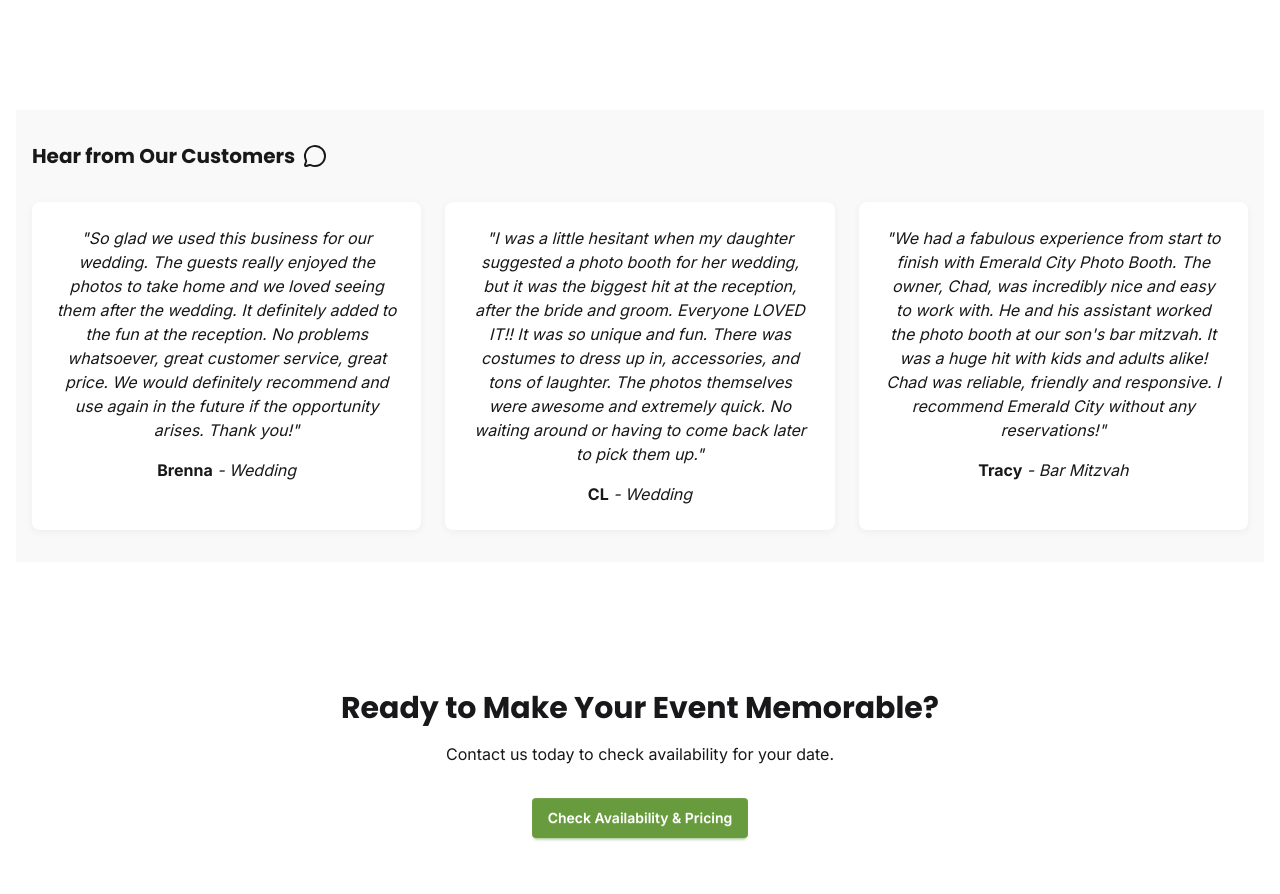
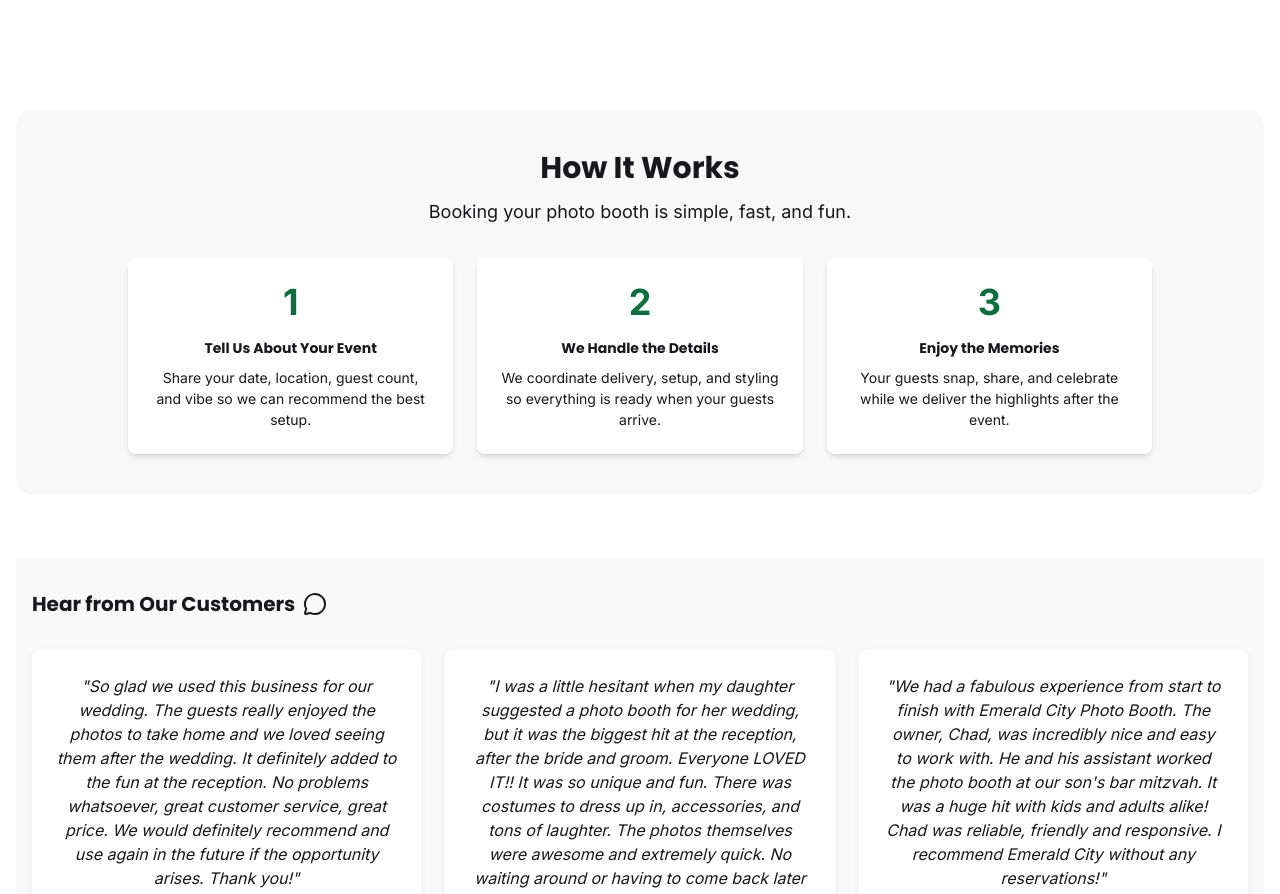
Before and after one commit to v-mcnett/ecpb-2026, a Next.js app: page / in a window 1280 px wide. Shown: the part 1309-2203 px from the top of the page. Built offline with nearby package versions, Linux system fonts and the light colour scheme.

Commit message:
Added How It Works section

```diff
--- a/src/app/(pages)/home/page.tsx
+++ b/src/app/(pages)/home/page.tsx
@@ -52,8 +52,6 @@ export default function Home() {
         </div>
       </section>
 
-
-
       {/* Social proof image grid */}
       <section>
         <div className="container mx-auto pb-12">
@@ -82,6 +80,39 @@ export default function Home() {
         </div>
       </section>
 
+            {/* How It Works Section */}
+      <section className="bg-base-200 rounded-2xl p-8 md:p-10">
+        <div className="max-w-5xl mx-auto text-center">
+          <h2 className="text-3xl font-bold mb-3">How It Works</h2>
+          <p className="text-lg text-base-content/70 mb-8">
+            Booking your photo booth is simple, fast, and fun.
+          </p>
+          <div className="grid md:grid-cols-3 gap-6">
+            <div className="card bg-base-100 shadow-md">
+              <div className="card-body">
+                <div className="text-4xl font-bold text-primary mb-2">1</div>
+                <h3 className="card-title justify-center">Tell Us About Your Event</h3>
+                <p>Share your date, location, guest count, and vibe so we can recommend the best setup.</p>
+              </div>
+            </div>
+            <div className="card bg-base-100 shadow-md">
+              <div className="card-body">
+                <div className="text-4xl font-bold text-primary mb-2">2</div>
+                <h3 className="card-title justify-center">We Handle the Details</h3>
+                <p>We coordinate delivery, setup, and styling so everything is ready when your guests arrive.</p>
+              </div>
+            </div>
+            <div className="card bg-base-100 shadow-md">
+              <div className="card-body">
+                <div className="text-4xl font-bold text-primary mb-2">3</div>
+                <h3 className="card-title justify-center">Enjoy the Memories</h3>
+                <p>Your guests snap, share, and celebrate while we deliver the highlights after the event.</p>
+              </div>
+            </div>
+          </div>
+        </div>
+      </section>
+
       {/* Testimonials Section */}
       <section className="text-center">
         <TestimonialList />
```
